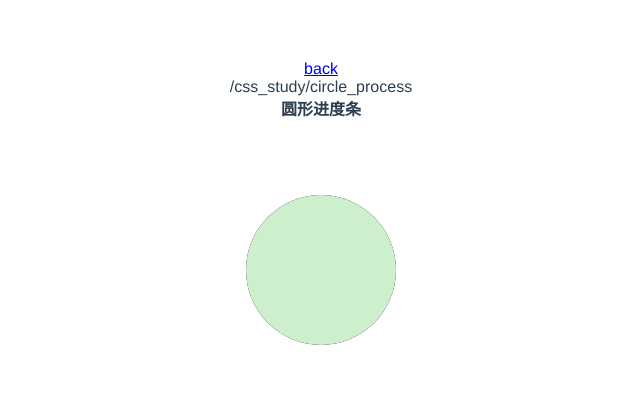
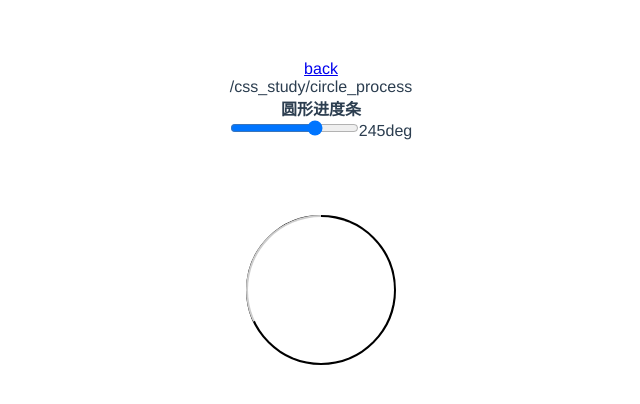
Before and after one commit to xiongxiong109/front_end_study, a Vue app: page /css_study/circle_process in a window 1280 px wide. Shown: the top 404 px of the page, without its empty margins (319-959 px from the left). Built offline with nearby package versions, Linux system fonts and the light colour scheme.

Commit message:
圆环进度条

```diff
--- a/src/router/CSStudy/pages/cir_pro.vue
+++ b/src/router/CSStudy/pages/cir_pro.vue
@@ -1,18 +1,39 @@
 <template>
 	<div class="com-page">
 		<h4>圆形进度条</h4>
+		<input type="range" v-model="cur" :max="max">
+		<span>{{rad}}deg</span>
 		<div class="container-box">
 			<div class="progress">
 				<div class="left-circle">
-					<div class="half-circle"></div>
+					<div class="half-circle" :style="{
+						transform: `rotateZ(${rad > 180 ? rad - 180 : 0}deg)`
+					}"></div>
 				</div>
 				<div class="right-circle">
-					<div class="half-circle"></div>
+					<div class="half-circle" :style="{
+						transform: `rotateZ(${Math.min(180, rad)}deg)`
+					}"></div>
 				</div>
 			</div>
 		</div>
 	</div>
 </template>
+<script type="text/javascript">
+	export default {
+		data: () => {
+			return {
+				cur: 68,
+				max: 100
+			}
+		},
+		computed: {
+			rad() {
+				return Math.ceil(this.cur / this.max * 360);
+			}
+		}
+	}
+</script>
 <style type="text/css">
 	.container-box {
 		height: 300px;
@@ -29,13 +50,22 @@
 		align-items: center;
 		justify-content: center;
 		overflow: hidden;
+		border: 2px solid #fff;
+		background: #000;
+	}
+	.progress:after {
+		content: '';
+		position: absolute;
+		width: 146px;
+		height: 146px;
+		border-radius: 50%;
+		background-color: #fff;
 	}
 	.left-circle, .right-circle {
-		flex: 1;
-		height: 100%;
+		width: 150px;
+		height: 150px;
 		overflow: hidden;
 		position: relative;
-		background-color: #000;
 	}
 	.half-circle {
 		position: absolute;
@@ -43,7 +73,7 @@
 		left: 0;
 		width: 100%;
 		height: 100%;
-		background-color: #cdefcd;
+		background-color: #cdcdcd;
 	}
 	.left-circle .half-circle {
 		content: '';
```
